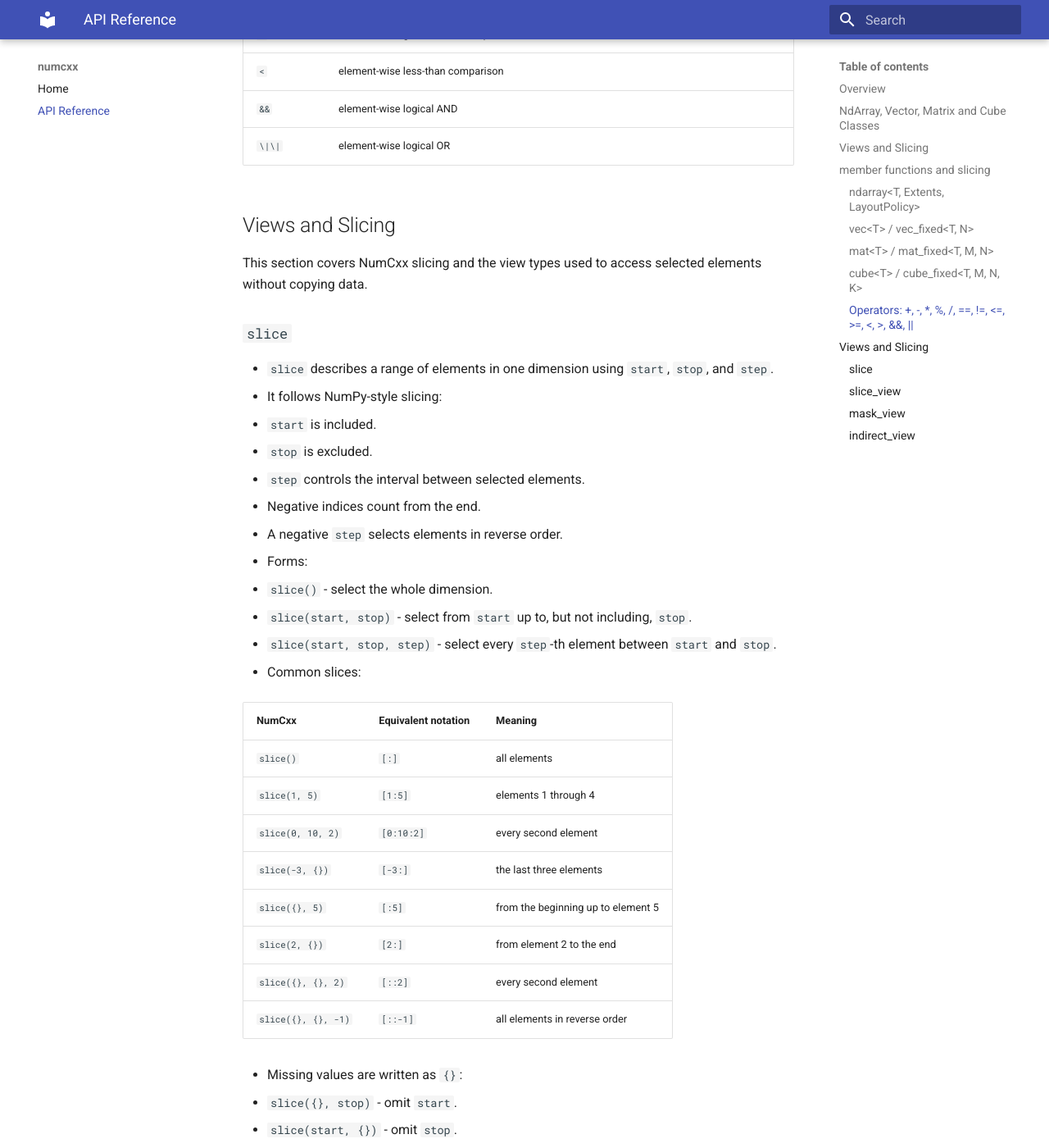
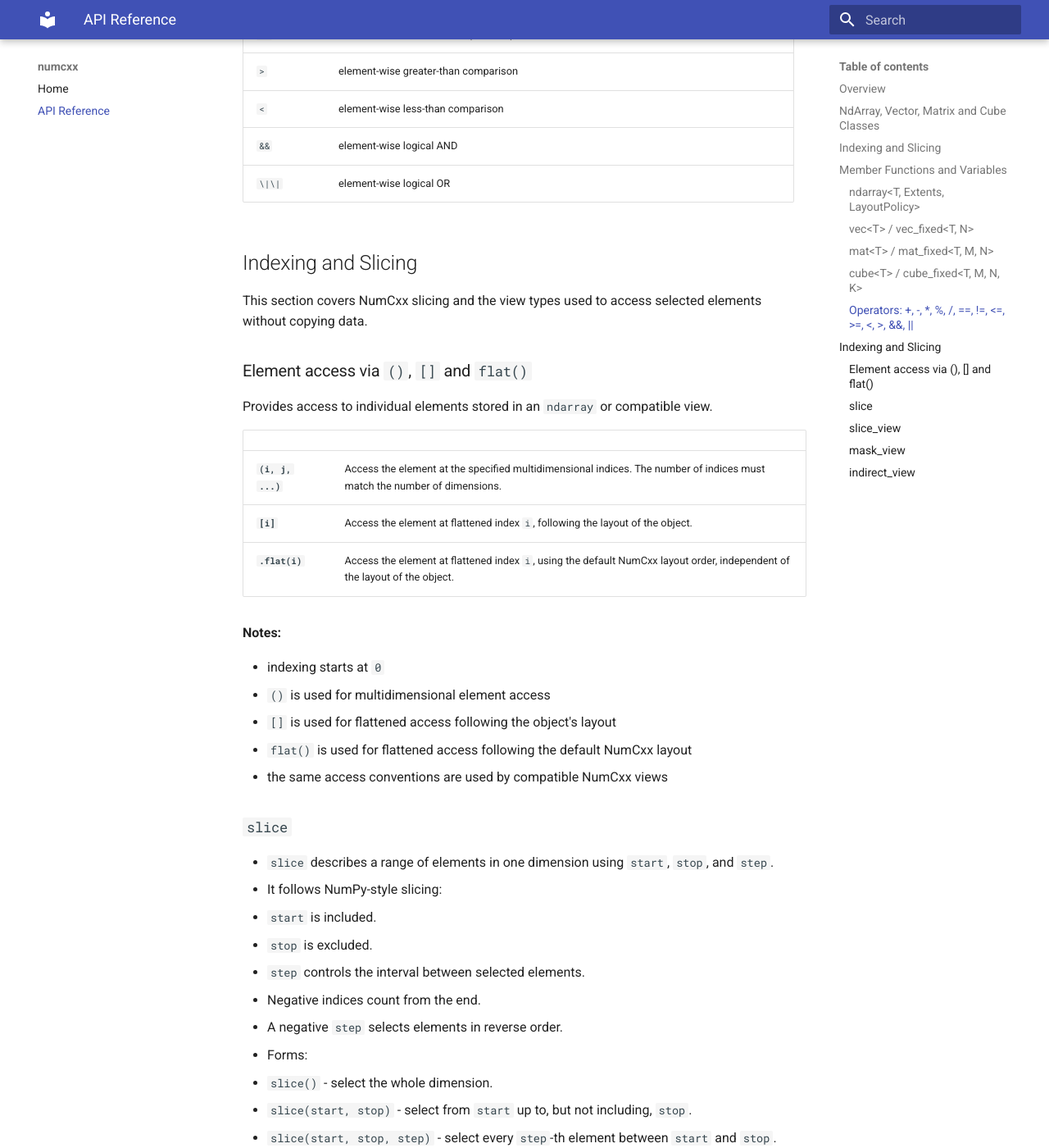
Before and after one commit to ypan1988/numcxx, an MkDocs documentation site: the page built from docs/API.md, in a window 1280 px wide and 1400 px high, scrolled down 4086 px. Shown: the whole window at 82% size. Built offline with MkDocs 1.6.1 and Material for MkDocs 9.7.7, drawn with Linux system fonts in a browser that asks for light colours; some of the changed text lies outside the part shown.

Commit message:
add element access

```diff
--- a/docs/API.md
+++ b/docs/API.md
@@ -2,8 +2,8 @@
 
 ## Overview
 + [ndarray, vector, matrix and cube classes](#ndarray-classes)
-+ [views and slicing](#views-and-slicing)
-+ [member functions and slicing](#member-functions-and-slicing)
++ [indexing and slicing](#indexing-and-slicing)
++ [member functions and variables](#member-functions-and-variables)
 
 <a id="ndarray-classes"></a>
 ## NdArray, Vector, Matrix and Cube Classes
@@ -15,18 +15,19 @@
 | **[`cube` / `cube_fixed`](#cube-def)** | 3-d cube class (ndarray alias) |
 | **[operators](#operators)** | +, −, *, %, /, ==, !=, <=, >=, <, >, &&, \|\| |
 
-<a id="views-and-slicing"></a>
-## Views and Slicing
+<a id="indexing-and-slicing"></a>
+## Indexing and Slicing
 | | |
 |---|---|
+| **[element access](#element-access)** | element access via `()`, `[]` and `flat()` |
 | **[`slice`](#slice-def)** | describes a range of elements along one dimension |
 | **[`slice_view`](#slice-view-def)** | view created by slicing an array |
 | **[`mask_view`](#mask-view-def)** | view selecting elements using a boolean mask |
 | **[`indirect_view`](#indirect-view-def)** | view selecting elements using indices |
 
 
-<a id="member-functions-and-slicing"></a>
-## member functions and slicing
+<a id="member-functions-and-variables"></a>
+## Member Functions and Variables
 
 <a id="ndarray-def"></a>
 ### `ndarray<T, Extents, LayoutPolicy>`
@@ -143,9 +144,28 @@ ucube222 / ucube333 / ucube444 = cube_fixed<unsigned, N, N, N>
 | `&&` | element-wise logical AND |
 | `\|\|` | element-wise logical OR |
 
-## Views and Slicing
+## Indexing and Slicing
 
 This section covers NumCxx slicing and the view types used to access selected elements without copying data.
+
+<a id="element-access"></a>
+### Element access via `()`, `[]` and `flat()`
+
+Provides access to individual elements stored in an `ndarray` or compatible view.
+
+| | |
+|---|---|
+| **`(i, j, ...)`** | Access the element at the specified multidimensional indices. The number of indices must match the number of dimensions. |
+| **`[i]`** | Access the element at flattened index `i`, following the layout of the object. |
+| **`.flat(i)`** | Access the element at flattened index `i`, using the default NumCxx layout order, independent of the layout of the object. |
+
+**Notes:**
+
+- indexing starts at `0`
+- `()` is used for multidimensional element access
+- `[]` is used for flattened access following the object's layout
+- `flat()` is used for flattened access following the default NumCxx layout
+- the same access conventions are used by compatible NumCxx views
 
 <a id="slice-def"></a>
 ### `slice`
```
